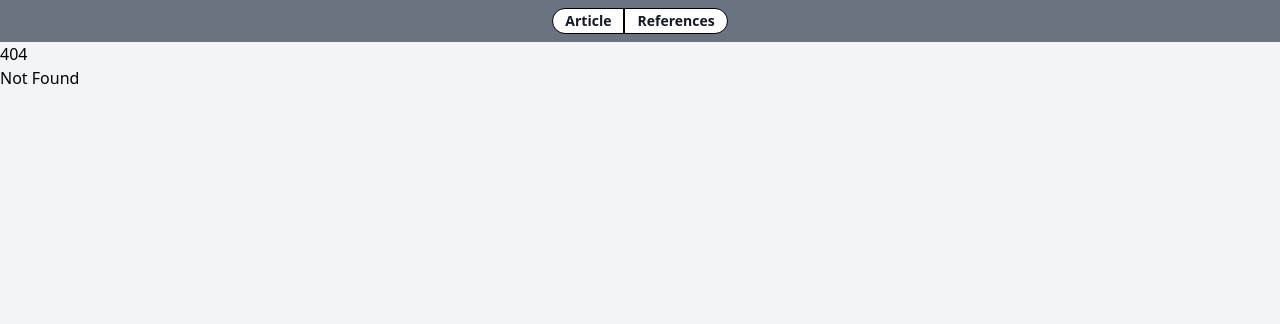
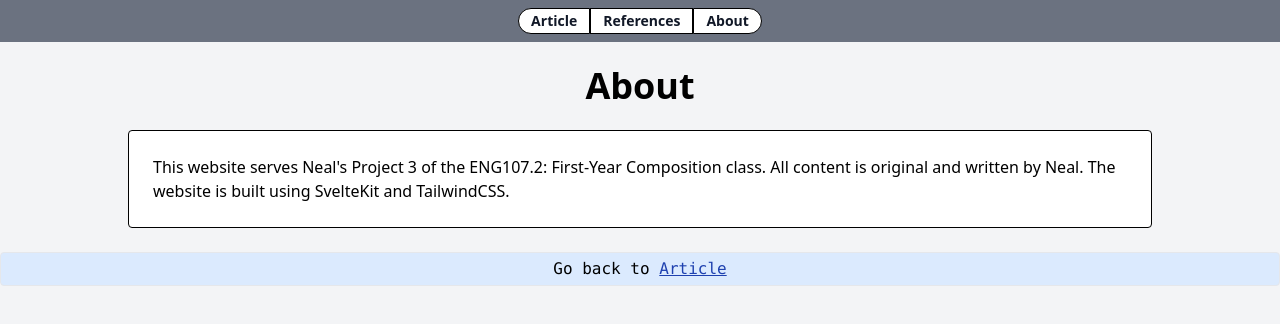
Before and after one commit to nealpro/project-three, a SvelteKit app: page /about in a window 1280 px wide. Before the commit this address had no page. Shown: the top 324 px of the page. Built offline with nearby package versions, Linux system fonts and the light colour scheme.

Commit message:
Add About page to menu

```diff
--- a/src/routes/+layout.svelte
+++ b/src/routes/+layout.svelte
@@ -3,7 +3,8 @@
 	import Menu from '$lib/menu.svelte';
 	const menuItems = [
 		{ name: 'Article', href: '/' },
-		{ name: 'References', href: '/references' }
+		{ name: 'References', href: '/references' },
+		{ name: 'About', href: '/about'}
 	];
 </script>
 
--- a/src/routes/+page.svelte
+++ b/src/routes/+page.svelte
@@ -1,20 +1,24 @@
 <script>
 	const content = [
+		"The Kobayashi Maru is a fictional exercise in the <i>Star Trek</i> universe, first introduced in the film <i>Star Trek II: The Wrath of Khan</i> (1982) and gained its popularity from that movie; however, it has appeared several times in the <i>Star Trek</i> franchise since then. It's a training exercise for cadets at the <i> Starfleet Academy</i>, designed to be a no-win scenario. The purpose of the test is to evaluate a cadet's character and command capabilities when faced with an impossible situation.",
 		"In the scenario, a cadet is placed in command of a starship and receives a distress signal from the Kobayashi Maru, a civilian vessel stranded in the “Klingon Neutral Zone”. Any attempt to rescue the ship violates the “Neutral Zone” treaty and invites Klingon hostility, but ignoring the distress call contradicts Starfleet's humanitarian mission. The situation is engineered to be unwinnable, ensuring the cadet's failure.",
-		"The Kobayashi Maru is a fictional exercise in the <i>Star Trek</i> universe, first introduced in the film <i>Star Trek II: The Wrath of Khan</i> (1982) and gained its popularity from that movie; however, it has appeared several times in the <i>Star Trek</i> franchise since then. It's a training exercise for cadets at the <i> Starfleet Academy</i>, designed to be a no-win scenario. The purpose of the test is to evaluate a cadet's character and command capabilities when faced with an impossible situation."
 	];
 </script>
 
 <h1 class="text-4xl font-bold text-center p-6">Project Three: Kobayashi Maru</h1>
 
+<h2 class="text-4xl font-semibold text-center p-4">What is Kobayashi Maru?</h2>
+
 {#each content as item}
-	<div class="rounded p-6 bg-white w-4/5 mx-auto h-9/10 border border-black">
+	<div class="rounded p-6 bg-white w-4/5 mx-auto border border-black">
 		<p>
 			{@html item}
 		</p>
 	</div>
-	<br>
+	<br />
 {/each}
+
+<slot />
 
 <style lang="postcss">
 	:global(html) {
--- /dev/null
+++ b/src/routes/about/+page.svelte
@@ -0,0 +1,16 @@
+<h1 class="text-4xl font-bold text-center p-6">About</h1>
+
+<div class="rounded p-6 bg-white w-4/5 mx-auto border border-black">
+	<p>
+		This website serves Neal's Project 3 of the ENG107.2: First-Year Composition class. All content
+		is original and written by Neal. The website is built using SvelteKit and TailwindCSS.
+	</p>
+</div>
+<br />
+<div class="rounded p-1 mx-auto border bg-blue-100">
+	<p class="text-center font-mono">
+		Go back to <a href="/" class="text-blue-800"><u>Article</u></a>
+	</p>
+</div>
+
+<slot />
```
